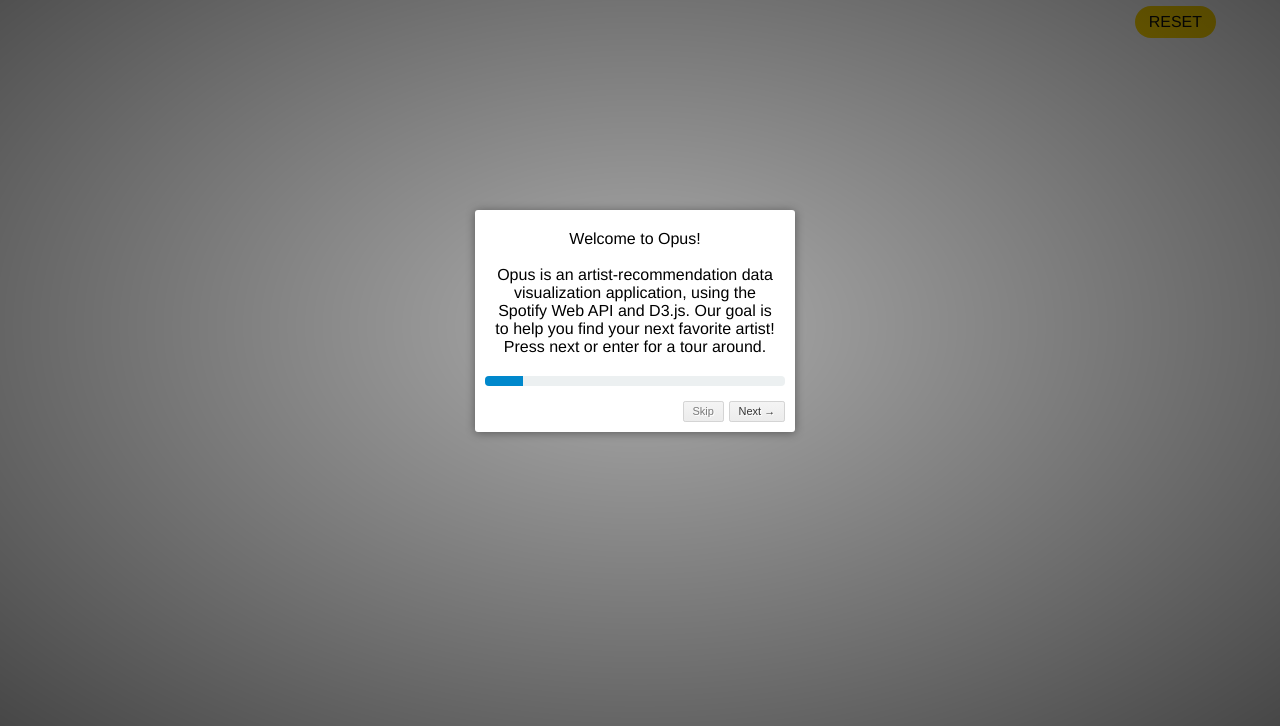
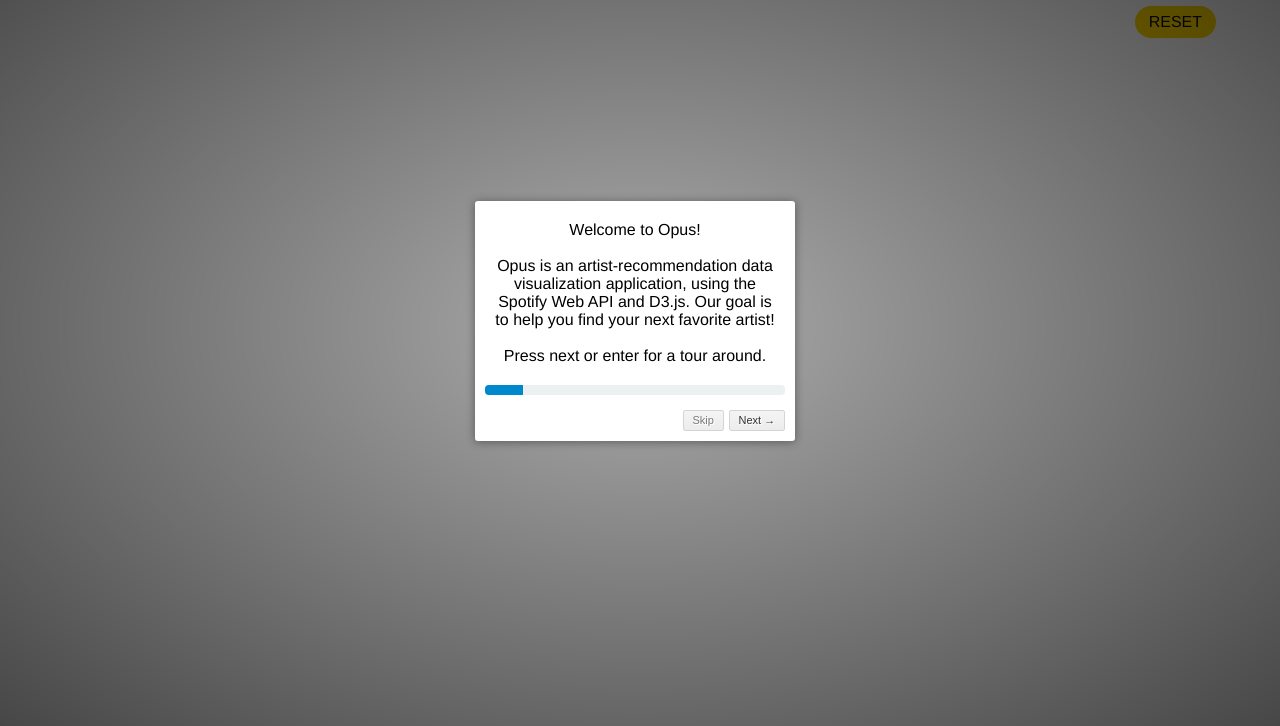
Before and after one commit to MichaelMCoates/Opus, a website: page index.html in a window 1280 px wide. Shown: the part 74-800 px from the top of the page. Drawn offline with nearby package versions, Linux system fonts and the light colour scheme.

Commit message:
Change text

```diff
--- a/index.html
+++ b/index.html
@@ -739,12 +739,12 @@
           tooltipClass: 'tooltip',
           steps: [
             {
-              intro: "Welcome to Opus! <br><br> Opus is an artist-recommendation data visualization application, using the Spotify Web API and D3.js. Our goal is to help you find your next favorite artist! Press next or enter for a tour around.",
+              intro: "Welcome to Opus! <br><br> Opus is an artist-recommendation data visualization application, using the Spotify Web API and D3.js. Our goal is to help you find your next favorite artist! <br><br> Press next or enter for a tour around.",
               tooltipClass: 'intro',
             },
             {
               element: '#step1',
-              intro: "Start by typing an artist you like in here. Press tab, type in your artist, then press Enter.",
+              intro: "Start by typing an artist you like here. Then press Enter.<br> CAUTION: Audio will begin playing.",
             },
             {
               element: '#step2',
@@ -771,7 +771,7 @@
               intro: 'Click this to reset the whole page.'
             },
             {
-              intro: 'And that\'s it! Try adding multiple artists, zooming in and out of the view, and dragging the circles around. Opus hopes that you find your new favorite artist here!'
+              intro: 'And that\'s it! Try adding multiple artists, zooming in and out of the view, and dragging the circles around.<br><br> Opus hopes that you find your new favorite artist here!'
             }
           ]
         });
```
